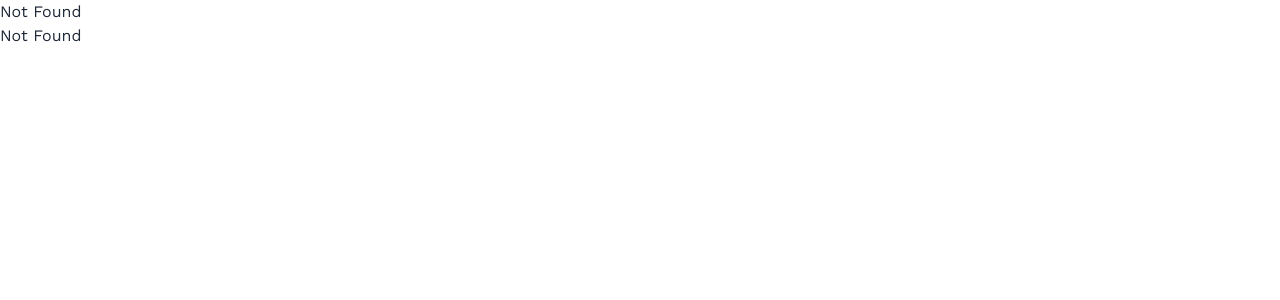
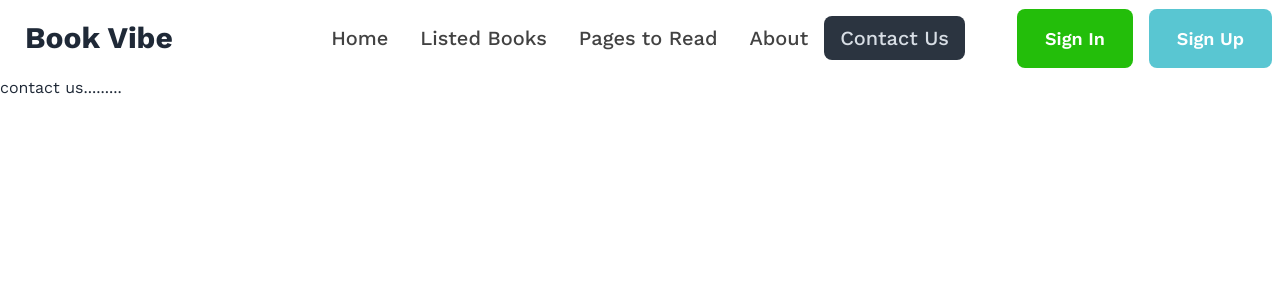
Before and after one commit to rar34/book-vibe, a React (Vite) app: page /contact in a window 1280 px wide. Before the commit this address had no page. Shown: the top 300 px of the page. Built offline with nearby package versions, Linux system fonts and the light colour scheme; a web font is replaced by a local one.

Commit message:
added two extra menu in navbar

```diff
--- /dev/null
+++ b/src/components/About/About.jsx
@@ -0,0 +1,10 @@
+
+const About = () => {
+    return (
+        <div>
+            <h2>This is about section</h2>
+        </div>
+    );
+};
+
+export default About;
--- a/src/components/BookDetails/BookDetails.jsx
+++ b/src/components/BookDetails/BookDetails.jsx
@@ -2,7 +2,7 @@ import { useEffect, useState } from "react";
 import { useParams } from "react-router-dom";
 import useBooksData from "../Hooks/useBooksData";
 import { saveBooks } from "../../utility/localStorageRead";
-import { ToastContainer, toast } from 'react-toastify';
+import { ToastContainer } from 'react-toastify';
 import 'react-toastify/dist/ReactToastify.css';
 import { saveWishList } from "../../utility/localStorageWish";
 
--- /dev/null
+++ b/src/components/Contact/Contact.jsx
@@ -0,0 +1,10 @@
+
+const Contact = () => {
+    return (
+        <div>
+            <p>contact us.........</p>
+        </div>
+    );
+};
+
+export default Contact;
--- a/src/components/NavBar/NavBar.jsx
+++ b/src/components/NavBar/NavBar.jsx
@@ -12,15 +12,19 @@ const NavBar = () => {
                         <li><NavLink to="/">Home</NavLink></li>
                         <li><NavLink to="/listed-books">Listed Books</NavLink></li>
                         <li><NavLink to="/pages-to-read">Pages to Read</NavLink></li>
+                        <li><NavLink className="text-[#131313CC]" to="/about">About</NavLink></li>
+                        <li><NavLink className="text-[#131313CC]" to="/contact">Contact Us</NavLink></li>
                     </ul>
                 </div>
                 <a className="btn btn-ghost text-base lg:text-3xl font-bold">Book Vibe</a>
             </div>
             <div className="navbar-center hidden lg:flex">
                 <ul className="menu menu-horizontal px-1">
-                    <li className="text-xl font-semibold"><NavLink className="text-[#131313CC] hover:text-[#23BE0A]" to="/">Home</NavLink></li>
-                    <li className="text-xl font-semibold"><NavLink className="text-[#131313CC] hover:text-[#23BE0A]" to="/listed-books">Listed Books</NavLink></li>
-                    <li className="text-xl font-semibold"><NavLink className="text-[#131313CC] hover:text-[#23BE0A]" to="/pages-to-read">Pages to Read</NavLink></li>
+                    <li className="text-xl font-medium"><NavLink className="text-[#131313CC]" to="/">Home</NavLink></li>
+                    <li className="text-xl font-medium"><NavLink className="text-[#131313CC]" to="/listed-books">Listed Books</NavLink></li>
+                    <li className="text-xl font-medium"><NavLink className="text-[#131313CC]" to="/pages-to-read">Pages to Read</NavLink></li>
+                    <li className="text-xl font-medium"><NavLink className="text-[#131313CC]" to="/about">About</NavLink></li>
+                    <li className="text-xl font-medium"><NavLink className="text-[#131313CC]" to="/contact">Contact Us</NavLink></li>
                 </ul>
             </div>
             <div className="navbar-end">
--- a/src/components/Root/Root.jsx
+++ b/src/components/Root/Root.jsx
@@ -3,7 +3,7 @@ import NavBar from "../NavBar/NavBar";
 
 const Root = () => {
     return (
-        <div className="max-w-6xl mx-auto">
+        <div className="max-w-7xl mx-auto">
             <NavBar></NavBar>
             <Outlet></Outlet>
         </div>
--- a/src/utility/localStorageRead.js
+++ b/src/utility/localStorageRead.js
@@ -1,4 +1,4 @@
-import { ToastContainer, toast } from 'react-toastify';
+import {  toast } from 'react-toastify';
 import 'react-toastify/dist/ReactToastify.css';
 
 
--- a/src/utility/localStorageWish.js
+++ b/src/utility/localStorageWish.js
@@ -1,3 +1,7 @@
+import {  toast } from 'react-toastify';
+import 'react-toastify/dist/ReactToastify.css';
+
+
 const getStoredWishlist = () => {
     const storedJobApplication = localStorage.getItem('wishlist');
     if (storedJobApplication) {
@@ -11,7 +15,10 @@ const saveWishList = (id) => {
     const exists = storedWishlist.find(jobId => jobId === id);
     if (!exists) {
         storedWishlist.push(id);
+        toast("added successfully")
         localStorage.setItem('wishlist', JSON.stringify(storedWishlist));
+    }else{
+        toast("Book is already exist")
     }
 
 }
```
Also changed, not shown: src/main.jsx (+10 -0 lines).
